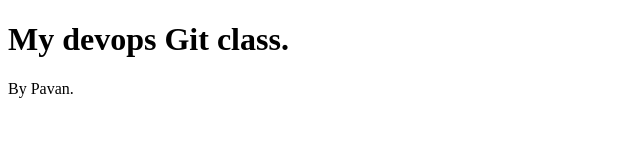
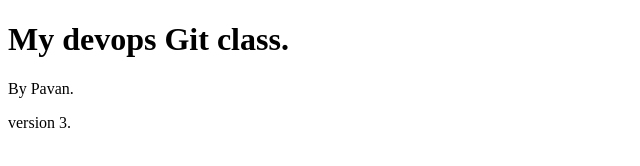
Before and after one commit to NAVYA631/Devops, a plain HTML site: page index.html in a window 1280 px wide. Shown: the full height of the page, 0-640 px from the left. Drawn offline with Linux system fonts and the light colour scheme.

Commit message:
Update index.html

```diff
--- a/index.html
+++ b/index.html
@@ -9,6 +9,8 @@
 <h1>My devops Git class.</h1>
 
 <p>By Pavan.</p>
+<p>version 3.</p>
+
 
 
 
```
